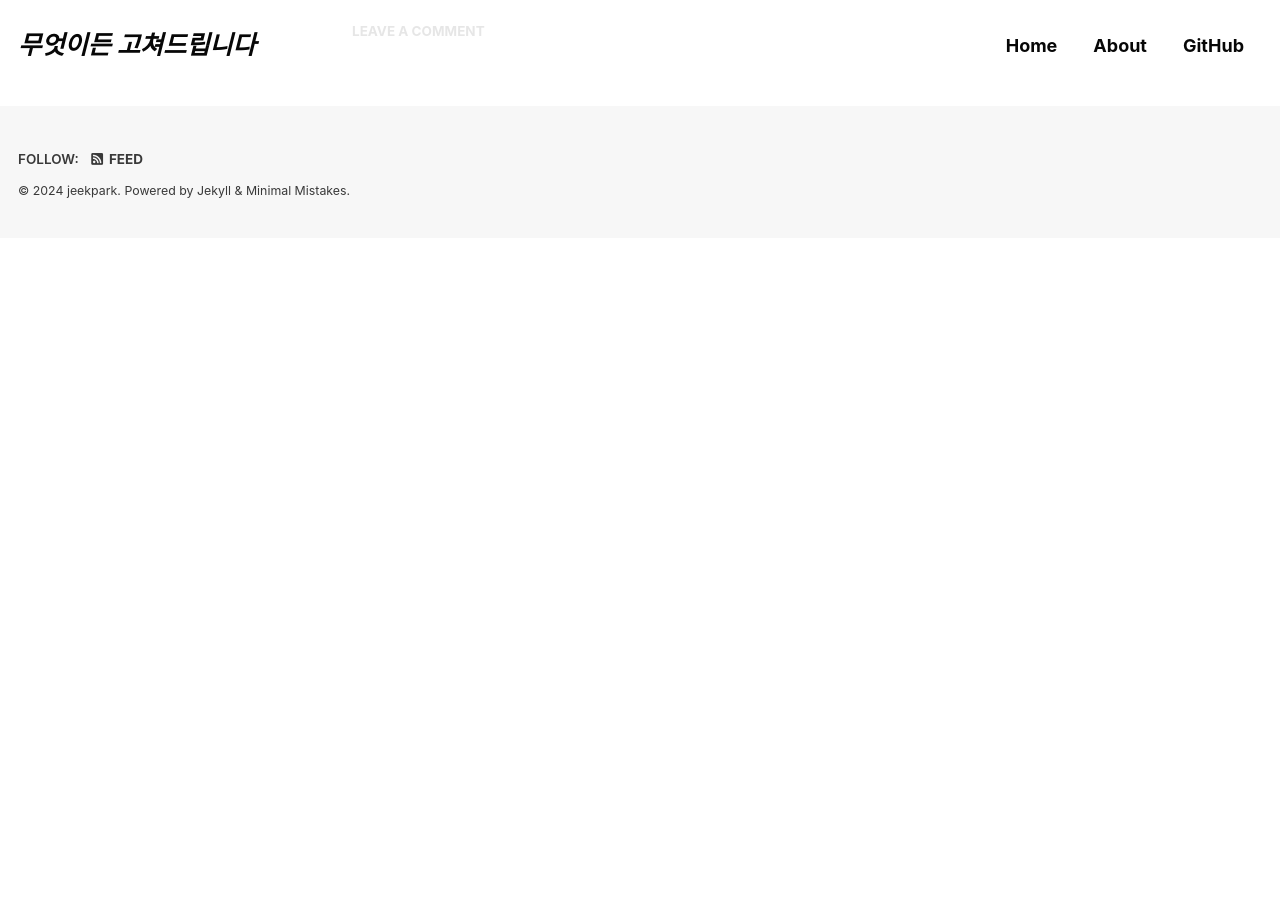
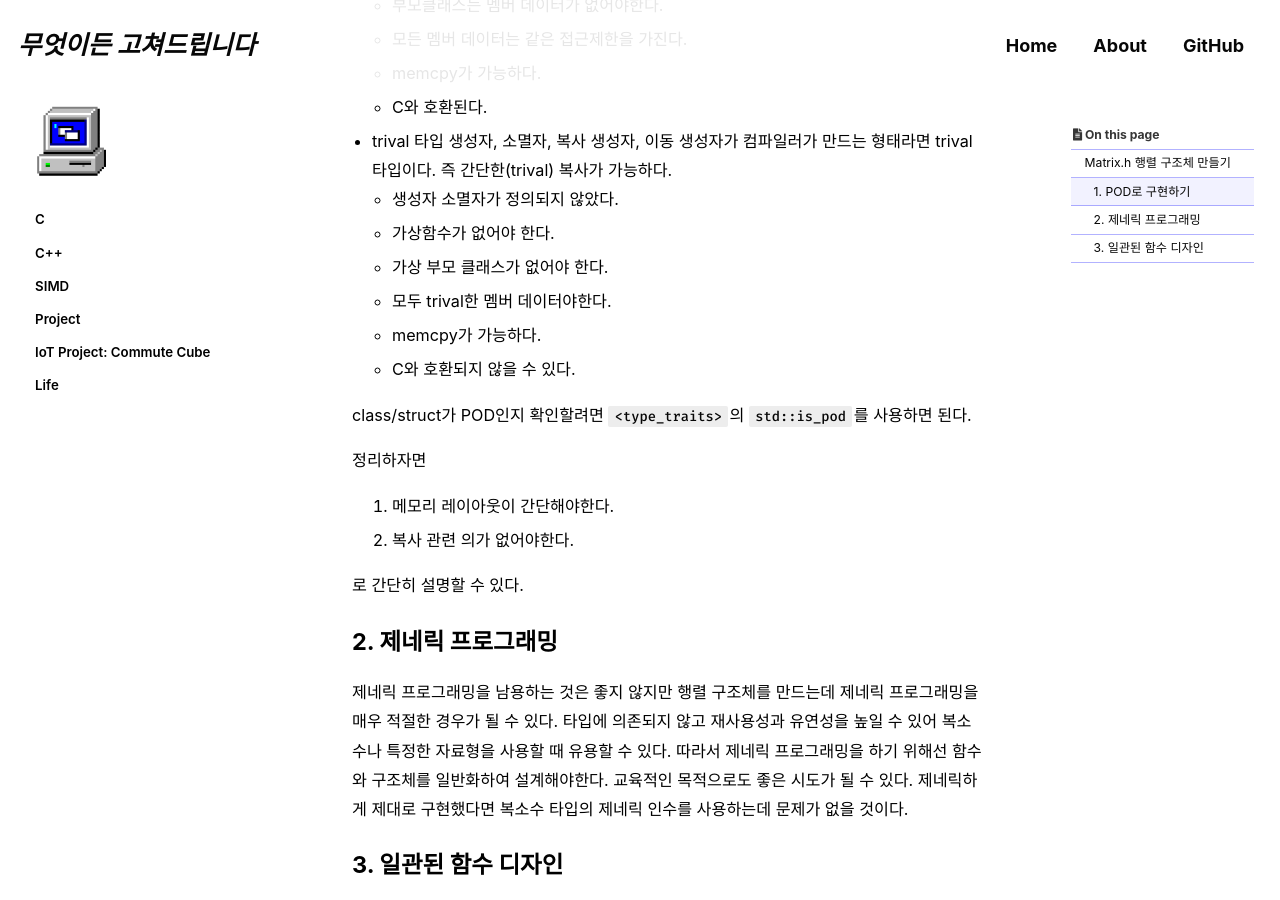
Before and after one commit to jeekpark/jeekpark.github.io, a Jekyll site: the page built from _posts/2024-07-07-matrix-0004.md, in a window 1280 px wide and 900 px high, scrolled down 1239 px. Built offline with Jekyll 4.4.1, drawn with Linux system fonts in a browser that asks for light colours; cached includes are drawn as plain includes; some web fonts are replaced; comment, search, counter and statistics services are not loaded; before the commit the page ends 1477 px from its top, so only the background shows below that; some of the changed text lies outside the part shown.

Commit message:
Update: 2024-07-14

````diff
--- a/_posts/2024-07-07-matrix-0004.md
+++ b/_posts/2024-07-07-matrix-0004.md
@@ -24,7 +24,61 @@ C++로 Matrix를 구현하기 위해, ```class```로 만들건지, ```struct```
 
 ```POD(Plain Old Data)```란, 인스턴스의 메모리 레이아웃이 모두 연속적인 바이트 열을 가짐을 의미한다. 즉, 멤버데이터 중에 힙메모리를 가르키고 힙메모리에 데이터를 확장하는(class같은) 데이터는 없어야한다는 것이다. 이러한 POD는 Old라는 단어를 가진 것 처럼, 개체지향, 모던 프로그래밍에서 안쓰이는 건가? 싶을 수 있다. 하지만 하드웨어 레벨에서 개체를 복사할 때 더 효율적인 측면이 있기 때문에, 런타임 다향성이나 모던스러운 문법, 기술이 필요하지 않거나, 혹은 더 빠른 성능의 코드가 필요할 땐, POD가 빛을 발한다. POD는 복잡한 고민없이 데이터 자체로만 취급하고 그대로 복사([std::memcpy](https://en.cppreference.com/w/cpp/string/byte/memcpy))할 수 있기 때문이다.
 
-POD는 다음 조건이
+POD로 구현하기 위해 다음 조건이 필요하다
+- 표준 레이아웃 타입
+표준 레이아웃 타입은 C와 동일한 메모리 레이아웃을 가질 수 있는 타입이다. 다음과 같은 특성을 가진다
+  - 가상함수를 가지지 않는다.
+  - 모든 멤버 데이터(static 변수 제외)가 표준 레이아웃 타입이다.
+  - 가상 부모 클래스를 가지지 않는다.
+  - 모든 부모 클래스가 표준 레이아웃 타입이다.
+  - 첫번째 비정적 멤버로 부모 클래스와 동일한 타입의 데이터를 갖지 않는다.(메모리 정렬, 패딩 이슈)
+  - 레퍼런스 멤버를 갖지 않는다.
+  - 단 하나의 부모클래스를 가져야한다.
+  - 부모클래스는 멤버 데이터가 없어야한다.
+  - 모든 멤버 데이터는 같은 접근제한을 가진다.
+  - memcpy가 가능하다.
+  - C와 호환된다.
+- trival 타입
+생성자, 소멸자, 복사 생성자, 이동 생성자가 컴파일러가 만드는 형태라면 trival 타입이다. 즉 간단한(trival) 복사가 가능하다.
+  - 생성자 소멸자가 정의되지 않았다.
+  - 가상함수가 없어야 한다.
+  - 가상 부모 클래스가 없어야 한다.
+  - 모두 trival한 멤버 데이터야한다.
+  - memcpy가 가능하다.
+  - C와 호환되지 않을 수 있다.
+
+class/struct가 POD인지 확인할려면 ```<type_traits>```의 ```std::is_pod```를 사용하면 된다.
+
+정리하자면
+1. 메모리 레이아웃이 간단해야한다.
+2. 복사 관련 의가 없어야한다.
+
+로 간단히 설명할 수 있다.
 
 ## 2. 제네릭 프로그래밍
-Matrix 구조체를
+제네릭 프로그래밍을 남용하는 것은 좋지 않지만 행렬 구조체를 만드는데 제네릭 프로그래밍을 매우 적절한 경우가 될 수 있다. 타입에 의존되지 않고 재사용성과 유연성을 높일 수 있어 복소수나 특정한 자료형을 사용할 때 유용할 수 있다. 따라서 제네릭 프로그래밍을 하기 위해선 함수와 구조체를 일반화하여 설계해야한다. 교육적인 목적으로도 좋은 시도가 될 수 있다. 제네릭하게 제대로 구현했다면 복소수 타입의 제네릭 인수를 사용하는데 문제가 없을 것이다.
+
+## 3. 일관된 함수 디자인
+함수가 입력된 값을 처리하는 방식은 크게 두가지 방식이 있다.
+
+- **누산 함수 (Accumulator Function)**
+누산 함수는 함수를 사용함으로써, 개체의 상태를 갱신해 나가거나, 입력값으로 들어온 개체의 상태를 갱신해 나가는 방식이다.
+```c++
+Matrix<float, 2, 2> m = {0, 0, 0, 0};
+m.Add({1, 2, 3, 4}); // m 개체의 상태를 갱신함.
+```
+
+- **순수 함수 (Pure Function)**
+순수 함수는 입력된 레퍼런스나 개체를 갱신하지 않고 새로운 값을 반환하는 함수를 의미한다. 함수 호출에 있어 사이드 이펙트가 없고, 등일한 입력에 대해 동일한 출력을 반환한다.
+```c++
+Matrix<float, 2, 2> test1 = {0, 0, 0, 0};
+Matrix<float, 2, 2> test2 = {1, 1, 1, 1};
+
+// test1, test2에 상태를 갱신하지 않고 새로운 값을 반환
+Matrix<float, 2, 2> result = test1 + test2;
+```
+일관된 멤버 함수 디자인이 중요한 이유는 ```Add```함수는 누산 함수고, ```Sub```함수는 순수 함수라면 사용할 때 매우 혼란스러울 수 있다. 따라서 멤버 함수가 어떤 유형의 함수를 사용하기로 했다면 일관성있게 모든 함수를 동일한 유형으로 통일하는 것이 좋다.
+
+이번 프로젝트에서는 시그니처를 가진 멤버 함수는 가능한 ```누산 함수```로 작성하고, ```+```, ```-```와 같은 연산자 오버로드에서는 새로운 값을 반환하는 ```순수 함수```의 유형으로 작성할 계획이다.
+
+그리고 ```누산 함수```는 새로운 값을 반환하지 않기 때문에 성능에 더 도움이 된다.
````
